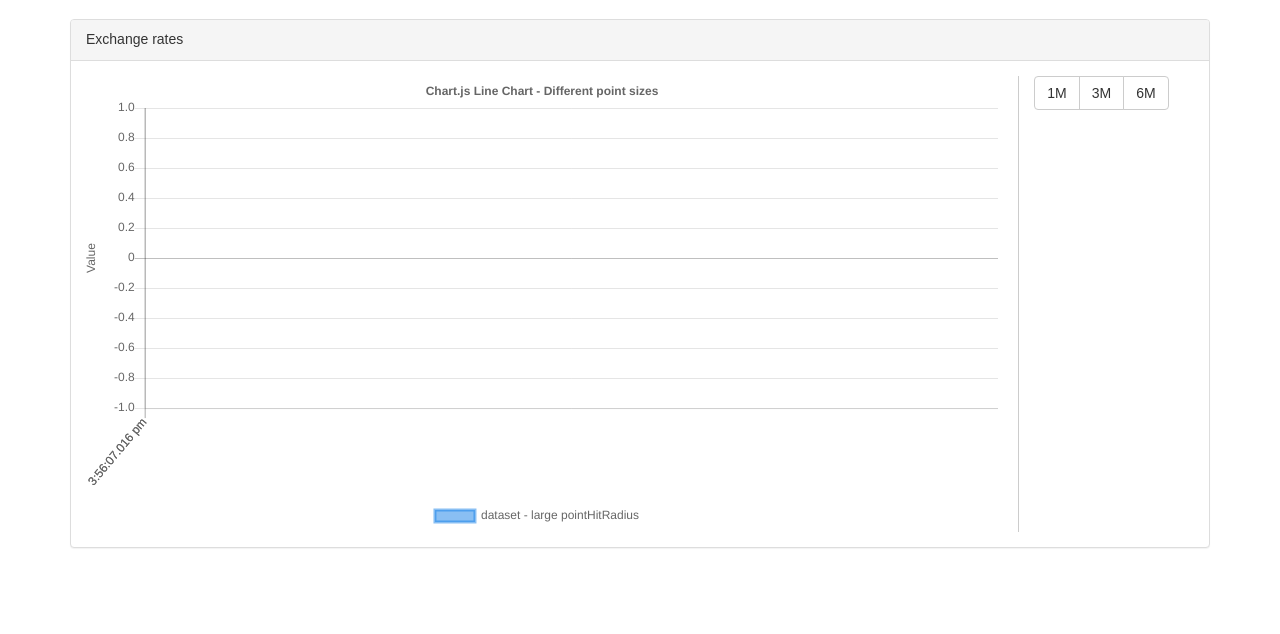
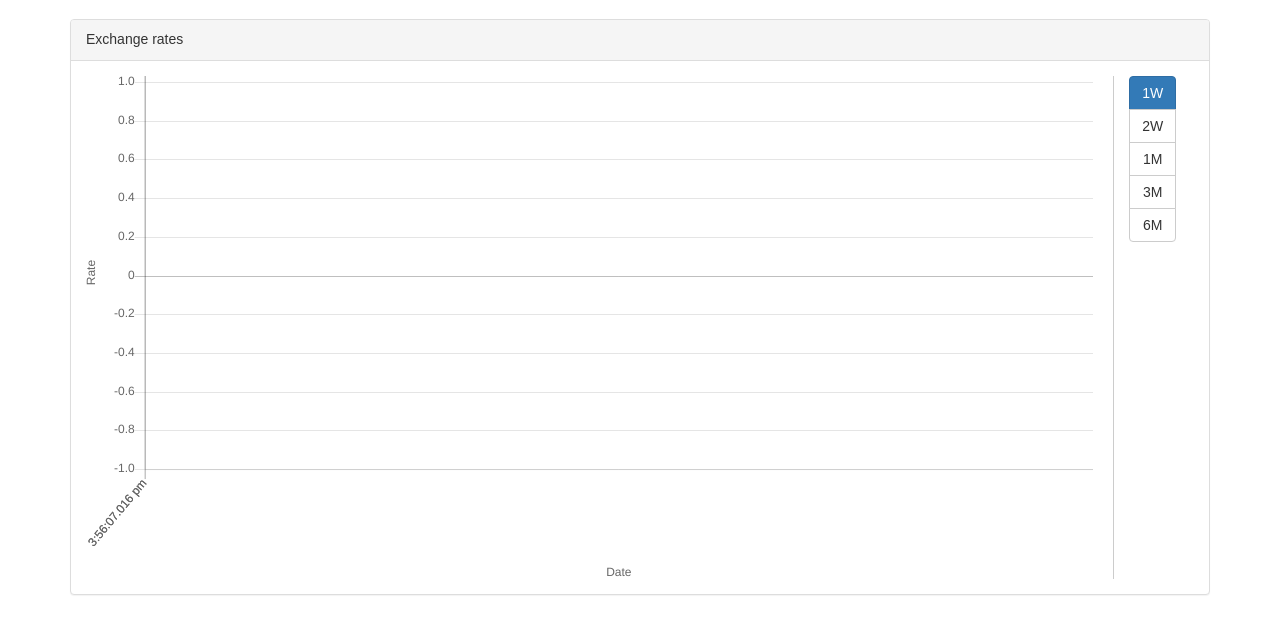
Before and after one commit to vitalydudarev/vk-search, a Flask app: page /rates in a window 1280 px wide. Shown: the part 51-685 px from the top of the page. Run offline with Flask 2, Linux system fonts and the light colour scheme; some libraries are stand-ins or nearby versions.

Commit message:
Rates: added support of 1W/2W periods.

```diff
--- a/app.py
+++ b/app.py
@@ -45,14 +45,19 @@ def get_rates():
     currency = request.args.get('currency')
     tenor = request.args.get('tenor')
     if tenor is not None:
-        match = re.search('(\\d+)[mM]', tenor)
+        match = re.search('(\\d+)([mMwW])', tenor)
         if match is not None:
             tenor_i = int(match.group(1))
-            key = 'rates-' + str(tenor_i)
+            m_w = match.group(2)
+            key = 'rates-' + str(tenor_i) + m_w
             res = storage.get(key)
             if res is None:
                 end = datetime.date.today()
-                start = utils.month_delta(end, tenor_i * -1)
+                start = None
+                if m_w in ['m', 'M']:
+                    start = utils.month_delta(end, tenor_i * -1)
+                elif m_w in ['w', 'W']:
+                    start = end - datetime.timedelta(days=7 * tenor_i)
                 rates = nbrb_rates.get_rates(currency, start, end)
                 storage.add(key, rates)
                 return rates
--- a/templates/rates.html
+++ b/templates/rates.html
@@ -66,13 +66,15 @@
         <div class="panel-heading">Exchange rates</div>
           <div class="panel-body">
             <div class="row">
-              <div class="col-sm-10" style="padding-right:20px; border-right: 1px solid #ccc;">
+              <div class="col-sm-11" style="padding-right:20px; border-right: 1px solid #ccc;">
                 <div>
                   <canvas id="canvas"></canvas>
                 </div>
               </div>
-              <div class="col-sm-2">
-                <div class="btn-group" role="group" aria-label="...">
+              <div class="col-sm-1">
+                <div class="btn-group-vertical" role="group" aria-label="...">
+                  <button type="button" class="btn btn-primary" tenor="1W">1W</button>
+                  <button type="button" class="btn btn-default" tenor="2W">2W</button>
                   <button type="button" class="btn btn-default" tenor="1M">1M</button>
                   <button type="button" class="btn btn-default" tenor="3M">3M</button>
                   <button type="button" class="btn btn-default" tenor="6M">6M</button>
@@ -100,6 +102,10 @@
 
       $('.btn').on('click', function (e) {
         var tenor = $(this).attr('tenor');
+        $(this)
+            .removeClass('btn btn-default').addClass('btn btn-primary').siblings()
+            .removeClass('btn btn-primary').addClass('btn btn-default');
+
         $.getJSON('/get_rates', { tenor: tenor, currency: 'USD' }, function(data) {
           var keys = [];
           var values = [];
@@ -126,7 +132,7 @@
             data: {
                 labels: [],
                 datasets: [{
-                    label: "dataset - large pointHitRadius",
+                    label: "Rate",
                     data: [],
                     lineTension: 0,
                     fill: false,
@@ -137,6 +143,7 @@
                 animation: false,
                 responsive: true,
                 legend: {
+                    display: false,
                     position: 'bottom',
                 },
                 hover: {
@@ -144,11 +151,11 @@
                 },
                 scales: {
                     xAxes: [{
-                        display: true/*,
+                        display: true,
                         scaleLabel: {
                             display: true,
-                            labelString: 'Month'
-                        }*/,
+                            labelString: 'Date'
+                        },
                         type: 'time',
                         unit: 'day',
                         unitStepSize: 1,
@@ -162,13 +169,9 @@
                         display: true,
                         scaleLabel: {
                             display: true,
-                            labelString: 'Value'
+                            labelString: 'Rate'
                         }
                     }]
-                },
-                title: {
-                    display: true,
-                    text: 'Chart.js Line Chart - Different point sizes'
                 }
             }
         };
@@ -194,7 +197,7 @@
         };
 
       function loadData() {
-        $.getJSON("/get_rates", { tenor: '1m', currency: 'USD' }, function(data) {
+        $.getJSON("/get_rates", { tenor: '1W', currency: 'USD' }, function(data) {
           var keys = [];
           var values = [];
 
```
